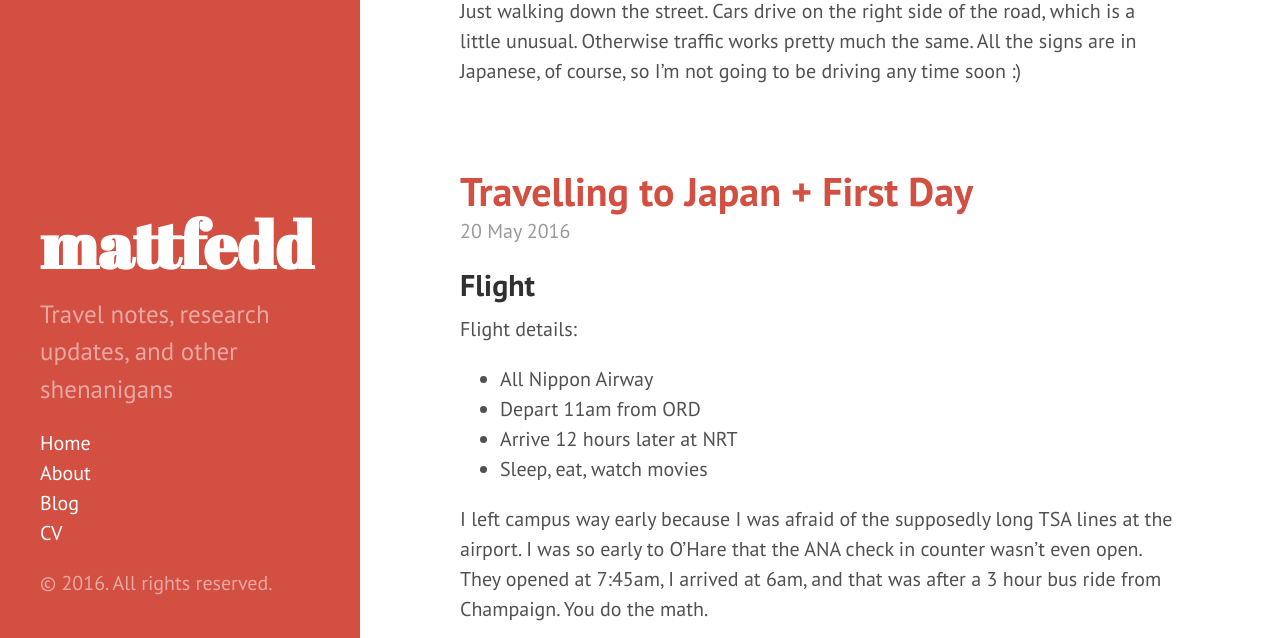
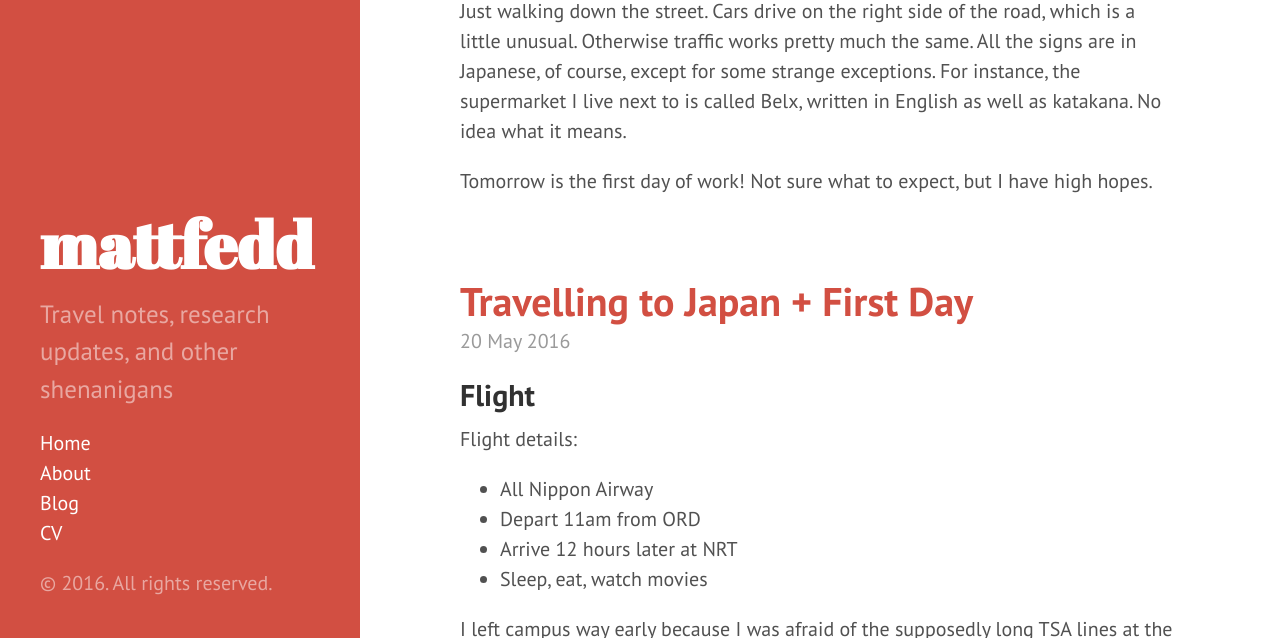
Before and after one commit to mattfedd/mattfedd.github.io, a Jekyll site: the page built from blog/index.html, in a window 1280 px wide and 900 px high, scrolled down 2657 px, cut to the strip 262-900 px from the top of the window. Built offline with Jekyll 4.4.1, drawn with Linux system fonts in a browser that asks for light colours; the list of posts is cut into pages by our own code.

Commit message:
Post update: First Weekend in Japan

```diff
--- a/_posts/2016-05-22-first-weekend-in-japan.markdown
+++ b/_posts/2016-05-22-first-weekend-in-japan.markdown
@@ -19,4 +19,6 @@
 
 <a href="https://farm8.staticflickr.com/7747/27098350011_13099c8d31_z.jpg"><img src="https://farm8.staticflickr.com/7747/27098350011_13099c8d31_z.jpg" style="width: 500px;"/></a> A very quaint and quiet downtown shopping area.
 
-<a href="https://farm8.staticflickr.com/7030/27098348101_945a7cdc29_z.jpg.jpg"><img src="https://farm8.staticflickr.com/7030/27098348101_945a7cdc29_z.jpg" style="width: 500px;"/></a> Just walking down the street. Cars drive on the right side of the road, which is a little unusual. Otherwise traffic works pretty much the same. All the signs are in Japanese, of course, so I'm not going to be driving any time soon :)
+<a href="https://farm8.staticflickr.com/7030/27098348101_945a7cdc29_z.jpg.jpg"><img src="https://farm8.staticflickr.com/7030/27098348101_945a7cdc29_z.jpg" style="width: 500px;"/></a> Just walking down the street. Cars drive on the right side of the road, which is a little unusual. Otherwise traffic works pretty much the same. All the signs are in Japanese, of course, except for some strange exceptions. For instance, the supermarket I live next to is called Belx, written in English as well as katakana. No idea what it means.
+
+Tomorrow is the first day of work! Not sure what to expect, but I have high hopes.
```
